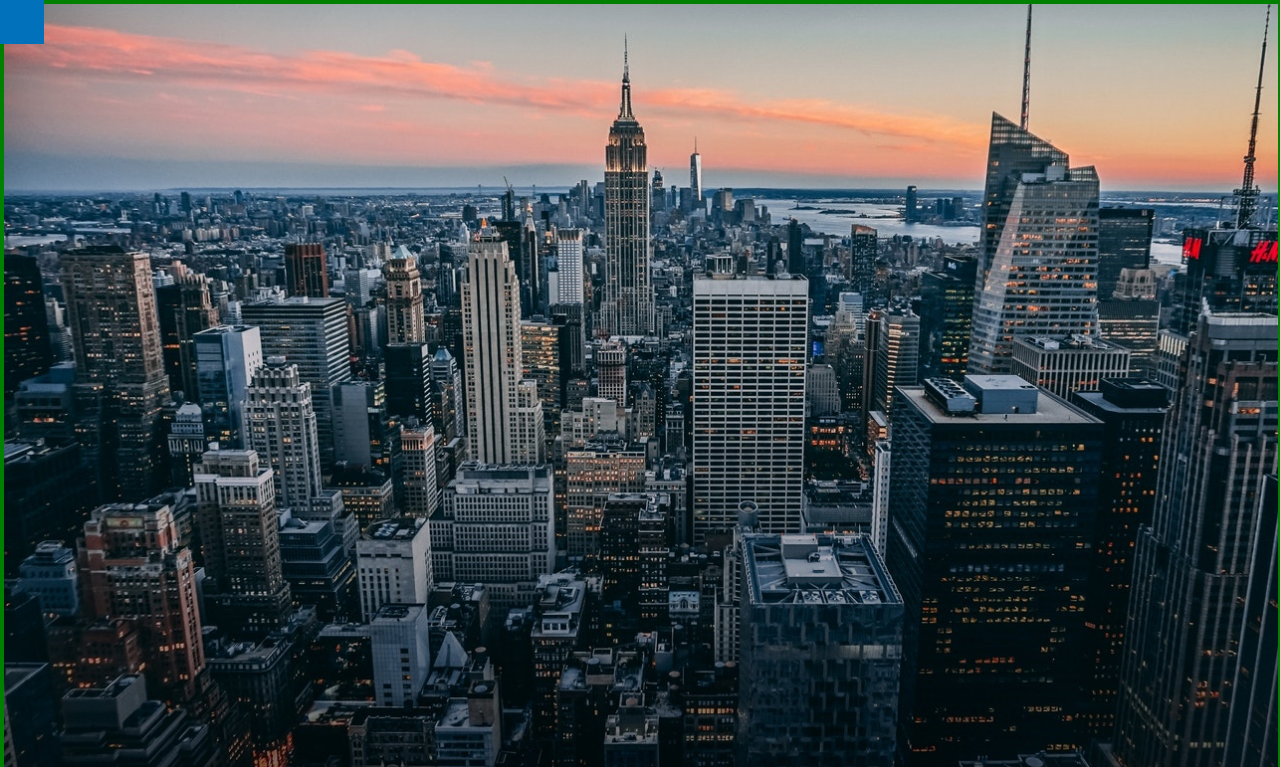
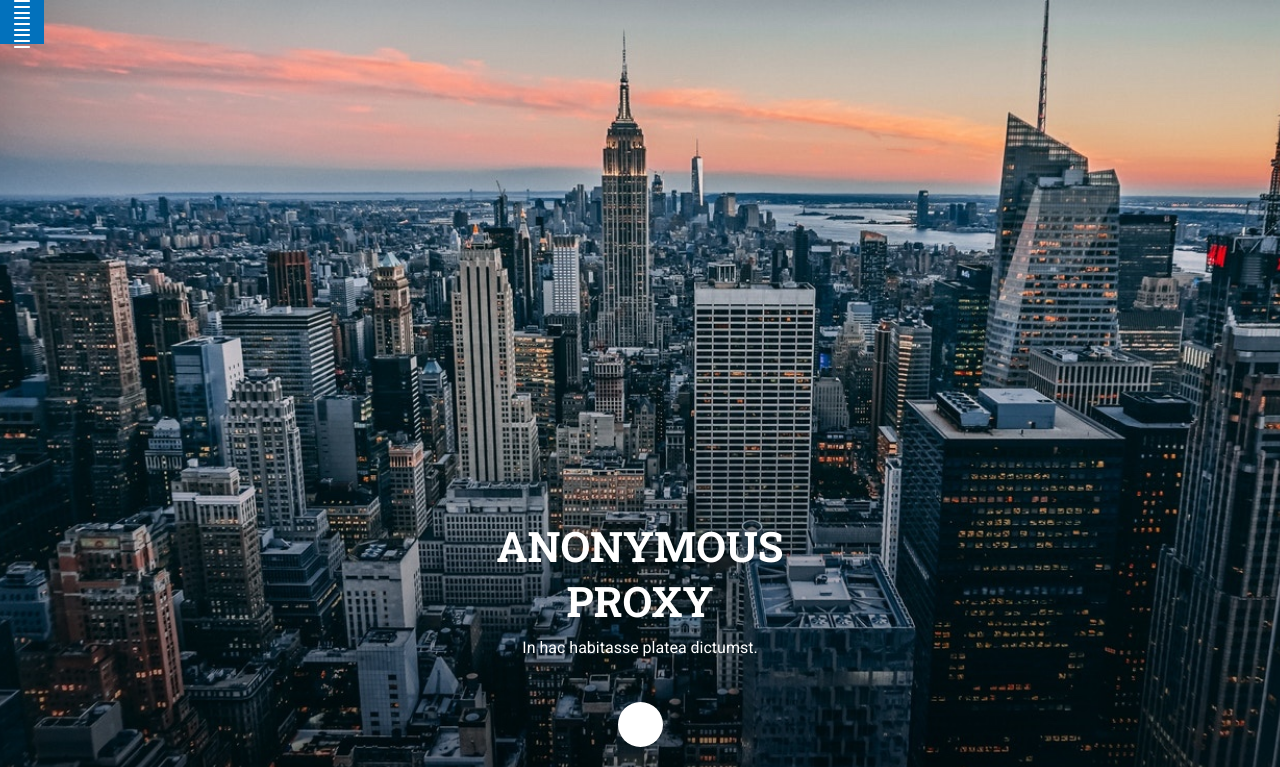
Before and after one commit to Adalab/modulo-1-evaluacion-final-Milda-Grabyte, a website: page src/html/index.html in a window 1280 px wide. Shown: the top 767 px of the page. Drawn offline with nearby package versions, Linux system fonts and the light colour scheme; files that its build step writes are made by us from their sources; files whose address does not match are found by name.

Commit message:
header css for merging into css (error)

```diff
--- a/src/html/partials/header.html
+++ b/src/html/partials/header.html
@@ -1,14 +1,17 @@
 <header class="hero">
-  <img class="hero__image" src="./assets/images/cover.jpg" alt="hero" />
   <button class="btn hero__btn--hamburger" type="button" name="Link to Adalab">
-    <!-- insertar hamburguesa -->
+    <div class="hero__btn--hamburger-rows">
+      <div class="hamburger__row"><img srcset="../images/ico-menu.svg"></div>
+      <div class="hamburger__row"><img srcset="../images/ico-menu.svg"></div>
+      <div class="hamburger__row"><img srcset="../images/ico-menu.svg"></div>
+    </div>
   </button>
-  <div class="hero-heading">
-    <h1 class="hero-heading__title">
-      <span class="hero-heading__title--centered">Anonymous</span>
-      <span class="hero-heading__title--centered">Proxy</span>
+  <div class="hero__heading">
+    <h1 class="heading__title">
+      <span class="heading__title--centered">Anonymous</span>
+      <span class="heading__title--centered">Proxy</span>
     </h1>
-    <p class="hero-heading__text">In hac habitasse platea dictumst.</p>
+    <p class="heading__text">In hac habitasse platea dictumst.</p>
   </div>
   <button class="btn hero__btn--down-arrow" type="button" name="scroll down"></button>
 </header>
--- a/src/scss/core/_reset.scss
+++ b/src/scss/core/_reset.scss
@@ -2,7 +2,6 @@
   box-sizing: border-box;
   margin: 0;
   padding: 0;
-  border: 1px solid green; //eliminar esta línea al terminar con la distribución
 }
 
 button {
--- a/src/scss/layout/_header.scss
+++ b/src/scss/layout/_header.scss
@@ -2,9 +2,12 @@
   height: 100vh;
   display: flex;
   flex-direction: column;
-    &__image {
-      justify-items: center;
-    }
+  align-items: center;
+  justify-content: flex-end;
+  background-image: url("../images/cover.jpg");
+  background-position: center;
+  background-repeat: no-repeat;
+  background-size: cover;
     &__btn--hamburger {
       position: fixed;
       top: 0;
@@ -13,4 +16,43 @@
       height: 44px;
       background-color: #0271bc;
     }
-}
+    &__btn--down-arrow {
+      background-color: #CC212A;
+      height: 45px;
+      width: 45px;
+      border-radius: 50%;
+      background-color: white;
+      margin-bottom: 53px;
+    }
+  }
+
+.heading {
+  &__title {
+    display: flex;
+    flex-direction: column;
+    text-transform: uppercase;
+    text-shadow: 0 2px 3px rgba(0, 0, 0, 0.2);
+    color: white;
+    font-family: "Roboto Slab";
+    font-size: 42px;
+    font-weight: bold;
+    font-stretch: normal;
+    font-style: normal;
+    line-height: 1.31;
+    letter-spacing: normal;
+    text-align: center;
+    padding-bottom: 10px;
+    }
+  &__text {
+    font-family: "Roboto";
+    font-size: 16px;
+    font-weight: normal;
+    font-stretch: normal;
+    font-style: normal;
+    line-height: normal;
+    letter-spacing: normal;
+    text-align: center;
+    color: white;
+    padding-bottom: 45px;
+    }
+  }
```
